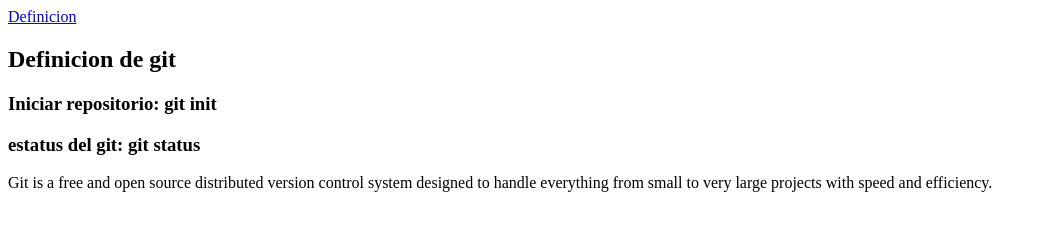
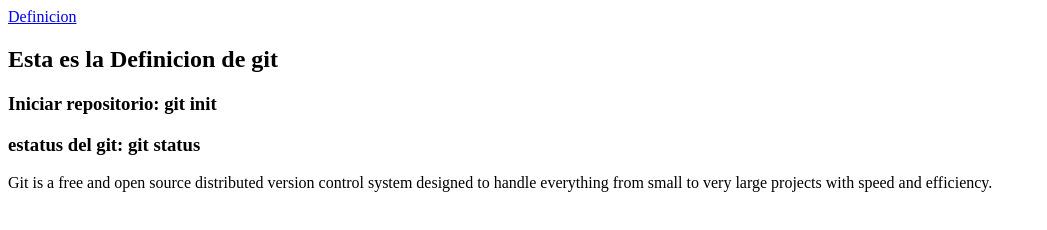
Before and after one commit to CarlosTafura/Clase-9-repositorios, a plain HTML site: page index.html in a window 1280 px wide. Shown: the whole page, without its empty margins (0-1047 px from the left). Drawn offline with Linux system fonts and the light colour scheme.

Commit message:
changes in secon html

```diff
--- a/index.html
+++ b/index.html
@@ -14,7 +14,7 @@
     </header>
     <main>
       <section>
-        <h1>Definicion de git</h1>
+        <h1>Esta es la Definicion de git</h1>
         <h3>Iniciar repositorio: git init</h3>
         <h3>estatus del git: git status</h3>
         <p>
```
